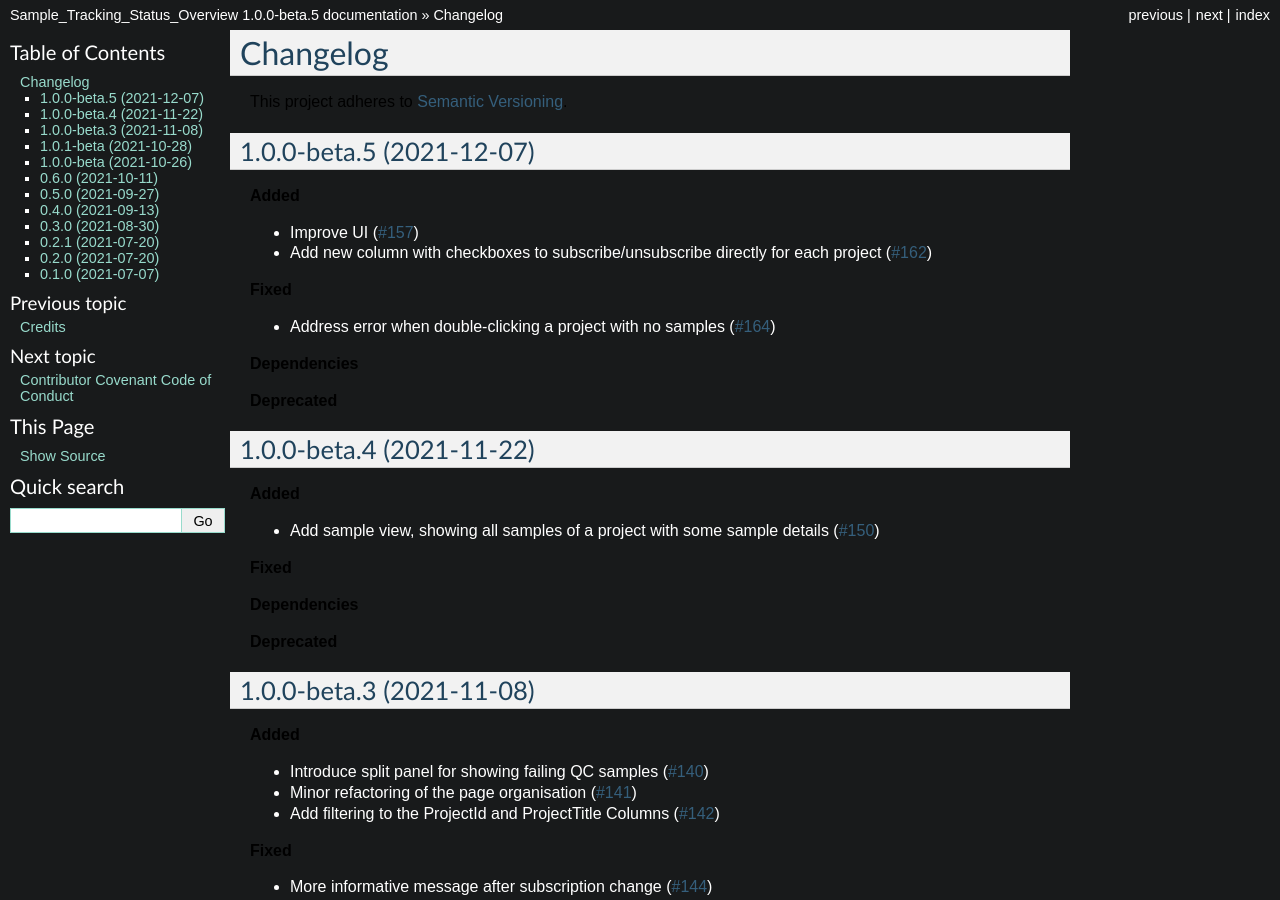
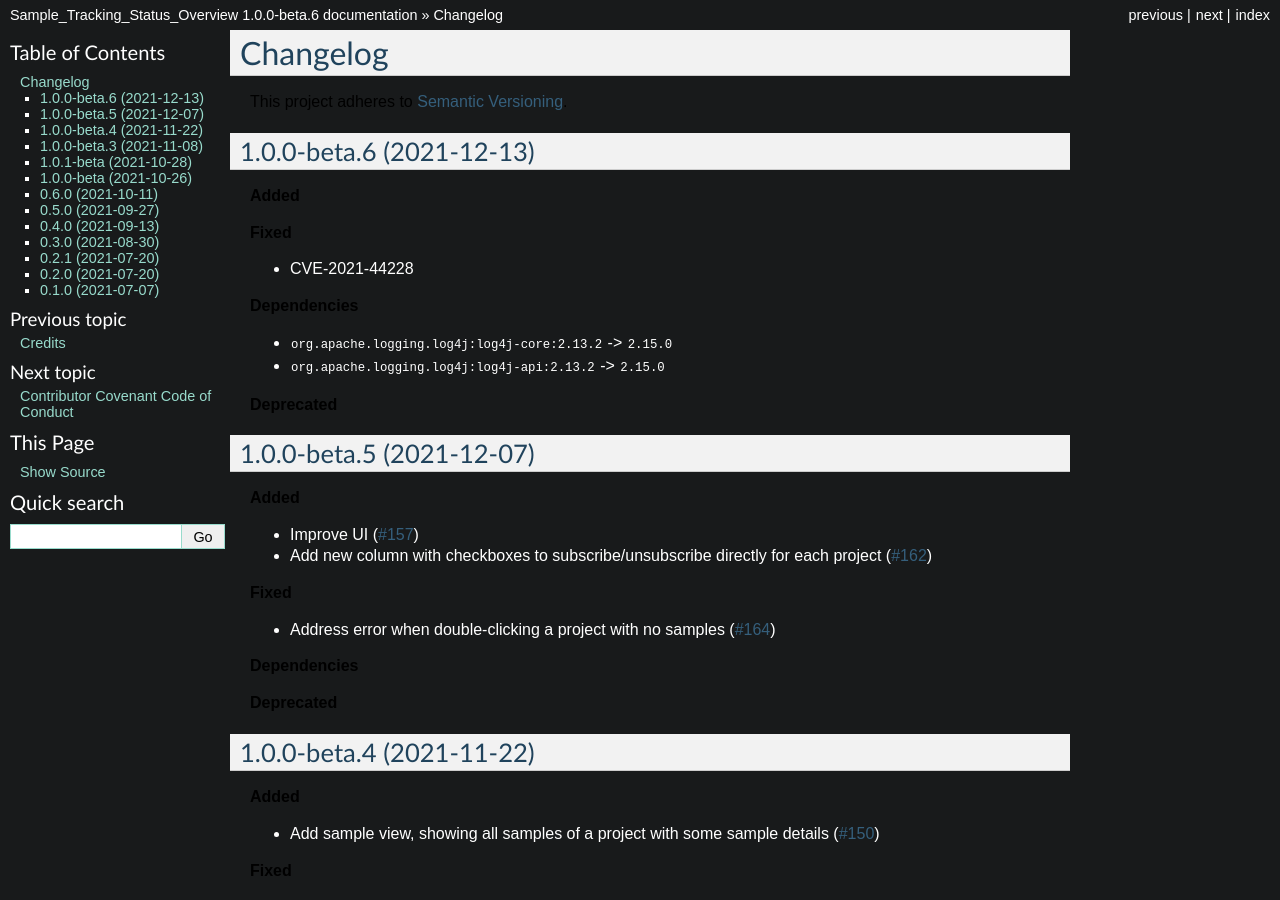
Before and after one commit to jenniferboedker/Sample_Tracking_Status_Overview, a Sphinx documentation site: the page built from docs/changelog.rst, in a window 1280 px wide and 900 px high. Built offline with Sphinx 7.4.7, drawn with Linux system fonts in a browser that asks for light colours; some of the changed text lies outside the part shown.

Commit message:
Bump Version to 1.0.0-beta.6 and overwrite log4j version to 2.15.0

```diff
--- a/CHANGELOG.rst
+++ b/CHANGELOG.rst
@@ -3,6 +3,22 @@ Changelog
 ==========
 
 This project adheres to `Semantic Versioning <https://semver.org/>`_.
+
+1.0.0-beta.6 (2021-12-13)
+---------------------------
+
+**Added**
+
+**Fixed**
+
+* CVE-2021-44228
+
+**Dependencies**
+
+* ``org.apache.logging.log4j:log4j-core:2.13.2`` -> ``2.15.0``
+* ``org.apache.logging.log4j:log4j-api:2.13.2`` -> ``2.15.0``
+
+**Deprecated**
 
 1.0.0-beta.5 (2021-12-07)
 ---------------------------
--- a/docs/conf.py
+++ b/docs/conf.py
@@ -57,9 +57,9 @@ author = "Jennifer Bödker"
 # the built documents.
 #
 # The short X.Y version.
-version = '1.0.0-beta.5'
+version = '1.0.0-beta.6'
 # The full version, including alpha/beta/rc tags.
-release = '1.0.0-beta.5'
+release = '1.0.0-beta.6'
 
 # The language for content autogenerated by Sphinx. Refer to documentation
 # for a list of supported languages.
--- a/pom.xml
+++ b/pom.xml
@@ -10,7 +10,7 @@
   </modules>
   <artifactId>sample-tracking-status-overview</artifactId>
   <groupId>life.qbic</groupId>
-  <version>1.0.0-beta.5</version> <!-- <<QUBE_FORCE_BUMP>> -->
+  <version>1.0.0-beta.6</version> <!-- <<QUBE_FORCE_BUMP>> -->
   <name>Sample Tracking Status Overview</name>
   <url>http://github.com/qbicsoftware/sample-tracking-status-overview</url>
   <description>Gives a visual overview of sample statuses</description>
--- a/qube.cfg
+++ b/qube.cfg
@@ -1,5 +1,5 @@
 [bumpversion]
-current_version = 1.0.0-beta.5
+current_version = 1.0.0-beta.6
 
 [bumpversion_files_whitelisted]
 dot_qube = .qube.yml
```
Also changed, not shown: .qube.yml, 2 other files.
